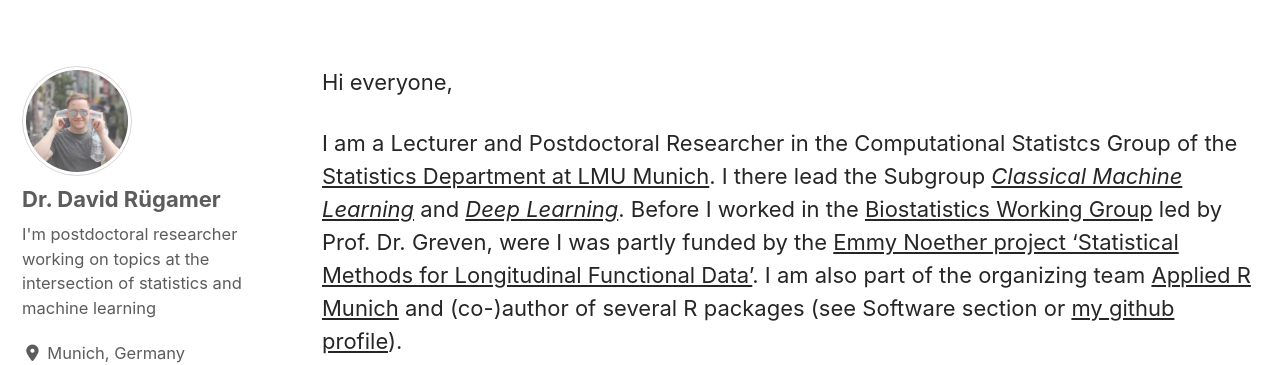
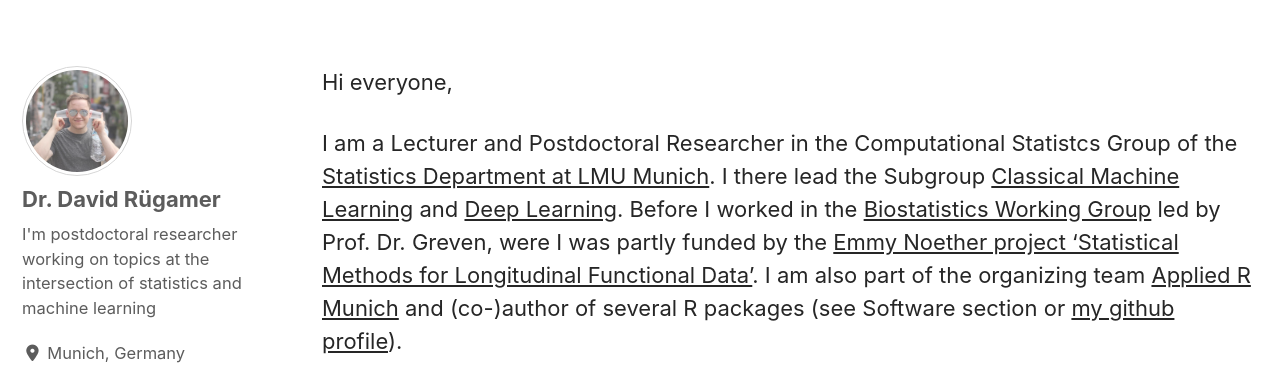
Before and after one commit to davidruegamer/davidruegamer.github.io, a Jekyll site: the page built from _pages/about.md, in a window 1280 px wide. Shown: the part 329-694 px from the top of the page. Built offline with Jekyll 4.4.1, drawn with Linux system fonts in a browser that asks for light colours; cached includes are drawn as plain includes; nearby versions of some CDN libraries; comment, search, counter and statistics services are not loaded; a style sheet for code colours, icons or effects is not loaded.

Commit message:
remove emph

```diff
--- a/_pages/about.md
+++ b/_pages/about.md
@@ -13,6 +13,6 @@
 
 Hi everyone,
 
-I am a Lecturer and Postdoctoral Researcher in the Computational Statistcs Group of the [Statistics Department at LMU Munich](https://www.compstat.statistik.uni-muenchen.de/people/ruegamer/). I there lead the Subgroup [*Classical Machine Learning*](https://www.slds.stat.uni-muenchen.de/research/machine-learning.html) and [*Deep Learning*](https://www.slds.stat.uni-muenchen.de/research/deep-learning.html). Before I worked in the [Biostatistics Working Group](https://www.biostat.statistik.uni-muenchen.de/index.html) led by Prof. Dr. Greven, were I was partly funded by the [Emmy Noether project 'Statistical Methods for Longitudinal Functional Data'](https://www.biostat.statistik.uni-muenchen.de/forschung/emmy_noether_pup/index.html). I am also part of the organizing team [Applied R Munich](https://www.meetup.com/de-DE/Applied-R-Munich/) and (co-)author of several R packages (see Software section or [my github profile](https://github.com/davidruegamer)).
+I am a Lecturer and Postdoctoral Researcher in the Computational Statistcs Group of the [Statistics Department at LMU Munich](https://www.compstat.statistik.uni-muenchen.de/people/ruegamer/). I there lead the Subgroup [Classical Machine Learning](https://www.slds.stat.uni-muenchen.de/research/machine-learning.html) and [Deep Learning](https://www.slds.stat.uni-muenchen.de/research/deep-learning.html). Before I worked in the [Biostatistics Working Group](https://www.biostat.statistik.uni-muenchen.de/index.html) led by Prof. Dr. Greven, were I was partly funded by the [Emmy Noether project 'Statistical Methods for Longitudinal Functional Data'](https://www.biostat.statistik.uni-muenchen.de/forschung/emmy_noether_pup/index.html). I am also part of the organizing team [Applied R Munich](https://www.meetup.com/de-DE/Applied-R-Munich/) and (co-)author of several R packages (see Software section or [my github profile](https://github.com/davidruegamer)).
 
 My current research involves the development of uncertainty quantification approaches for statistical and machine learning models and unification of concepts from statistics and deep learning.
```
